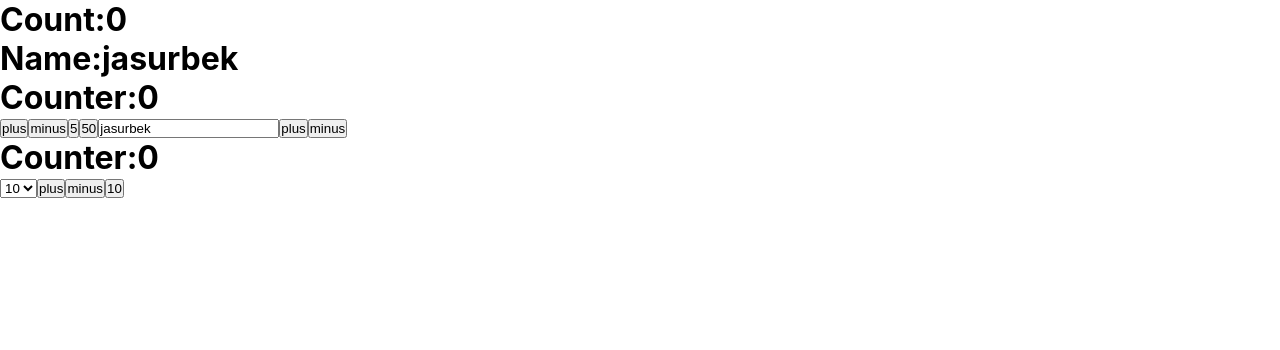
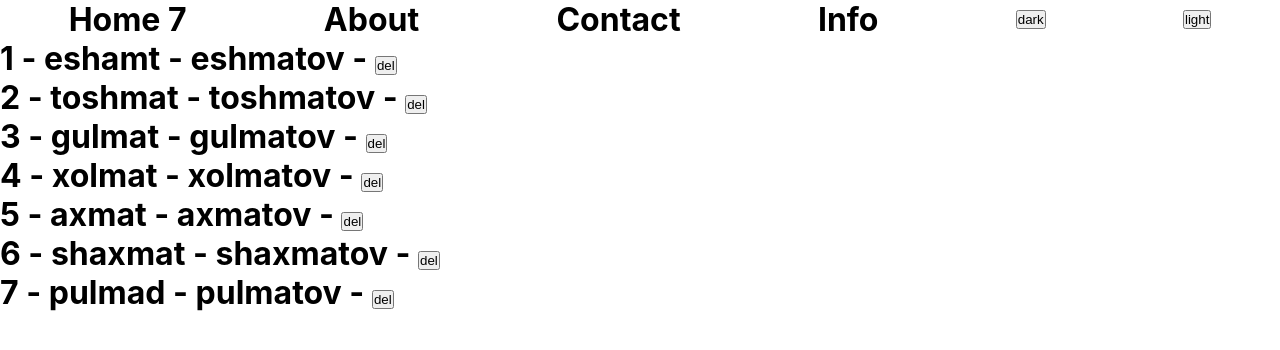
Before and after one commit to Jasurdev1604/react-course, a React (Create React App) app: page / in a window 1280 px wide. Shown: the top 350 px of the page. Built offline with nearby package versions, Linux system fonts and the light colour scheme.

Commit message:
context API createContext() useContext()

```diff
--- a/src/Root/Root.jsx
+++ b/src/Root/Root.jsx
@@ -10,7 +10,8 @@ import React from 'react'
 // import Lesson9 from '../lesson9'
 // import Lesson10 from '../lesson10'
 // import Lesson11 from '../lesson11'
-import Lesson12 from '../lesson12'
+// import Lesson12 from '../lesson12'
+import Lesson13 from '../lesson13'
 
 const Root = () => {
   return (
@@ -26,7 +27,8 @@ const Root = () => {
     {/* <Lesson9/> */}
     {/* <Lesson10/> */}
     {/* <Lesson11/> */}
-    <Lesson12/>
+    {/* <Lesson12/> */}
+    <Lesson13/>
     </>
   )
 }
--- /dev/null
+++ b/src/lesson13/Body.jsx
@@ -0,0 +1,25 @@
+import React , {useContext} from 'react'
+import {ModeContext, StudentContext} from './context'
+
+const Body = () => {
+
+    const [students , setStudents] = useContext(StudentContext)
+
+    const [mode] = useContext(ModeContext);
+
+    const del = (id) => {
+        let res = students.filter((e) => e.id !== id)
+        setStudents(res)
+    }
+
+    return (<>
+        {
+            students.map(({id , surname , name}) => (<h1 style={{
+                color:`${mode.cl}`,
+                background:`${mode.bg}`
+            }} key={id}>{id} - {name} - {surname} - <button onClick={() => del(id)}>del</button></h1>))
+        }
+    </>)
+}
+
+export default Body
--- /dev/null
+++ b/src/lesson13/Navbar.jsx
@@ -0,0 +1,26 @@
+import React, { useContext } from "react"
+import {ModeContext, StudentContext} from './context'
+
+const Navbar = () => {
+    const [students] = useContext(StudentContext)
+
+    const [mode , setMode] = useContext(ModeContext)
+
+
+    return (<div style={{
+        display:'flex',
+        alignItems:'center',
+        justifyContent:'space-around',
+        background:`${mode.bg}`,
+        color:`${mode.cl}`
+    }}>
+        <h1>Home {students.length}</h1>
+        <h1>About</h1>
+        <h1>Contact</h1>
+        <h1>Info</h1>
+        <button onClick={() => setMode({bg:'blue' , cl:'white'})}>dark</button>
+        <button onClick={() => setMode({bg:'white' , cl:'blue'})}>light</button>
+    </div>)
+}
+
+export default Navbar
--- /dev/null
+++ b/src/lesson13/context.js
@@ -0,0 +1,30 @@
+import React , {createContext ,useState} from "react";
+
+export const StudentContext = createContext()
+
+export const ModeContext = createContext()
+
+const StudentsList = ({children}) => {
+
+    const [students , setStudents] = useState([
+        {id:1 , name:'eshamt' , surname:'eshmatov'},
+        {id:2 , name:'toshmat' , surname:'toshmatov'},
+        {id:3 , name:'gulmat' , surname:'gulmatov'},
+        {id:4 , name:'xolmat' , surname:'xolmatov'},
+        {id:5 , name:'axmat' , surname:'axmatov'},
+        {id:6 , name:'shaxmat' , surname:'shaxmatov'},
+        {id:7 , name:'pulmad' , surname:'pulmatov'},
+    ])
+
+    const [mode , setMode] = useState({bg:'white' , cl:'black'})
+
+    return (
+        <StudentContext.Provider value = {[students , setStudents]}>
+            <ModeContext.Provider value = {[mode , setMode]}>
+                {children}
+            </ModeContext.Provider>
+        </StudentContext.Provider>
+    )
+}
+
+export default StudentsList
--- /dev/null
+++ b/src/lesson13/index.jsx
@@ -0,0 +1,16 @@
+import React from 'react'
+import Navbar from './Navbar'
+import Body from './Body'
+import StudentsList from './context'
+
+const Index = () => {
+
+    return(<>
+    <StudentsList>
+        <Navbar/>
+        <Body/>
+    </StudentsList>
+    </>)
+}
+
+export default Index
```
Also changed, not shown: src/lesson13/reviw.js (added, +11 -0 lines).
